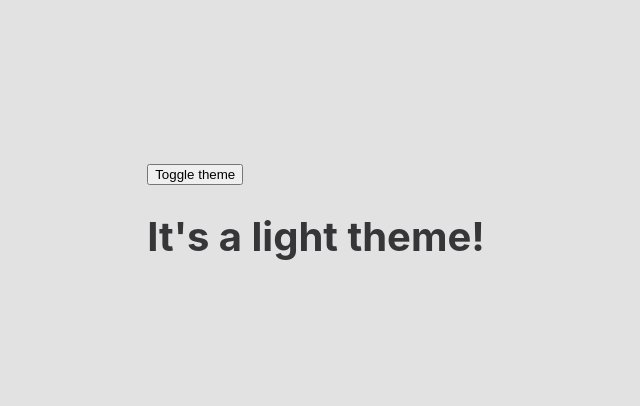
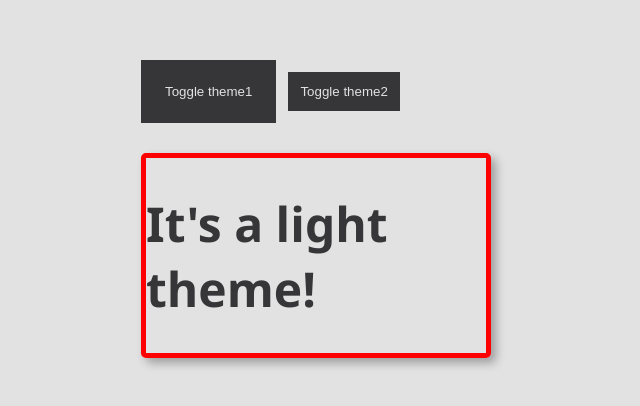
Before and after one commit to weider86-zz/streaming-app, a React app: page / in a window 1280 px wide. Shown: the part 176-582 px from the top of the page, without its empty margins (324-964 px from the left). Built offline with nearby package versions, Linux system fonts and the light colour scheme.

Commit message:
Add some variables

```diff
--- a/src/App.jsx
+++ b/src/App.jsx
@@ -1,7 +1,27 @@
 import React, { useState } from 'react'
-import { ThemeProvider } from 'styled-components'
+import styled, { ThemeProvider } from 'styled-components'
 import { lightTheme, darkTheme } from './Styled/Themes'
 import { GlobalStyles } from './Styled/GlobalStyles'
+
+const ButtonStyled = styled.button`
+  outline: none;
+  background-color: ${({ theme }) => theme.textColor};
+  border: ${({ theme }) => theme.bodyBg};
+  color: ${({ theme }) => theme.bodyBg};
+  padding: ${(props) => (props.primary ? '12px' : '24px')};
+  margin-right: 12px;
+`
+
+const borderRed = '5px solid red'
+
+const Card = styled.div`
+  max-width: 350px;
+  border: ${borderRed};
+  border-radius: 5px;
+  overflow: hidden;
+  box-shadow: 5px 5px 10px rgba(0, 0, 0, 0.3);
+  margin: 30px auto;
+`
 
 export const App = () => {
   const [theme, setTheme] = useState('light')
@@ -14,15 +34,15 @@ export const App = () => {
   }
 
   return (
-    <>
-      <ThemeProvider theme={theme === 'light' ? lightTheme : darkTheme}>
-        <>
-          <GlobalStyles />
-          <button onClick={toggleTheme}>Toggle theme</button>
-          <h1>{`It's a ${theme === 'light' ? 'light' : 'dark'} theme!`}</h1>
-          <footer></footer>
-        </>
-      </ThemeProvider>
-    </>
+    <ThemeProvider theme={theme === 'light' ? lightTheme : darkTheme}>
+      <GlobalStyles />
+      <ButtonStyled onClick={toggleTheme}>Toggle theme1</ButtonStyled>
+      <ButtonStyled primary onClick={toggleTheme}>
+        Toggle theme2
+      </ButtonStyled>
+      <Card>
+        <h1>{`It's a ${theme === 'light' ? 'light' : 'dark'} theme!`}</h1>
+      </Card>
+    </ThemeProvider>
   )
 }
--- a/src/Styled/GlobalStyles.js
+++ b/src/Styled/GlobalStyles.js
@@ -8,15 +8,16 @@ export const GlobalStyles = createGlobalStyle`
   }
 
   body {
-    align-items: center;
-    background: ${({ theme }) => theme.body};
-    color: ${({ theme }) => theme.text};
+    background: ${({ theme }) => theme.bodyBg};
+    color: ${({ theme }) => theme.textColor};
     display: flex;
     flex-direction: column;
     justify-content: center;
+    align-items: center;
     height: 100vh;
     margin: 0;
     padding: 0;
-    font-family: BlinkMacSystemFont, -apple-system, 'Segoe UI', Roboto, Helvetica, Arial, sans-serif;
+    font-family: ${({ theme }) => theme.fontFamily};
+    font-size: ${({ theme }) => theme.fontSize};
     transition: all 0.25s linear;
   }`
--- a/src/Styled/Themes.js
+++ b/src/Styled/Themes.js
@@ -1,18 +1,24 @@
 import React from 'react'
 import { ThemeProvider } from 'styled-components'
 
+const lightColor = '#E2E2E2'
+const darkColor = '#363537'
+
+const basicTheme = {
+  fontFamily: `Segoe UI, Helvetica, Arial, sans-serif`,
+  fontSize: '24px',
+}
+
 export const lightTheme = {
-  body: '#E2E2E2',
-  text: '#363537',
-  toggleBorder: '#FFF',
-  gradient: 'linear-gradient(#39598A, #79D7ED)',
+  ...basicTheme,
+  bodyBg: lightColor,
+  textColor: darkColor,
 }
 
 export const darkTheme = {
-  body: '#363537',
-  text: '#FAFAFA',
-  toggleBorder: '#6B8096',
-  gradient: 'linear-gradient(#091236, #1E215D)',
+  ...basicTheme,
+  bodyBg: darkColor,
+  textColor: lightColor,
 }
 
 export const Theme = ({ children }) => (
```
